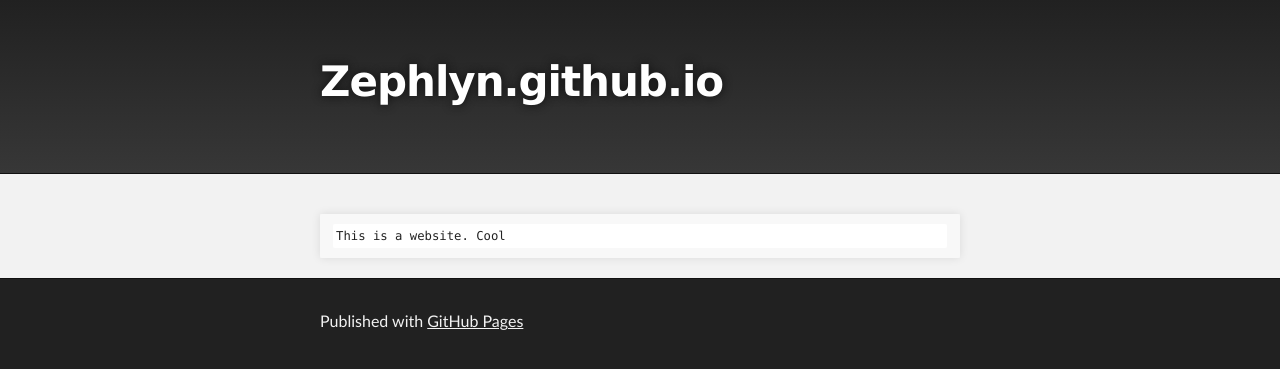
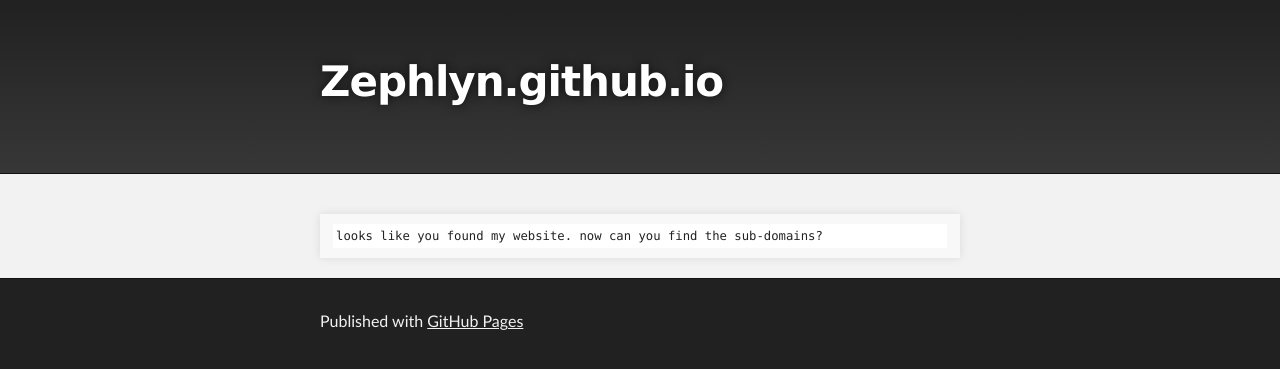
Before and after one commit to Zephlyn/Zephlyn.github.io, a Jekyll site: the page built from index.md, in a window 1280 px wide. Shown: the top 369 px of the page. Built offline with Jekyll 4.4.1, drawn with Linux system fonts in a browser that asks for light colours; our own code applies the rules of GitHub Pages for plain Markdown files; the repository's description, which GitHub fills in, is left out.

Commit message:
Update index.md

````diff
--- a/index.md
+++ b/index.md
@@ -1,3 +1,3 @@
 ```
-This is a website. Cool
+looks like you found my website. now can you find the sub-domains?
 ```
````
